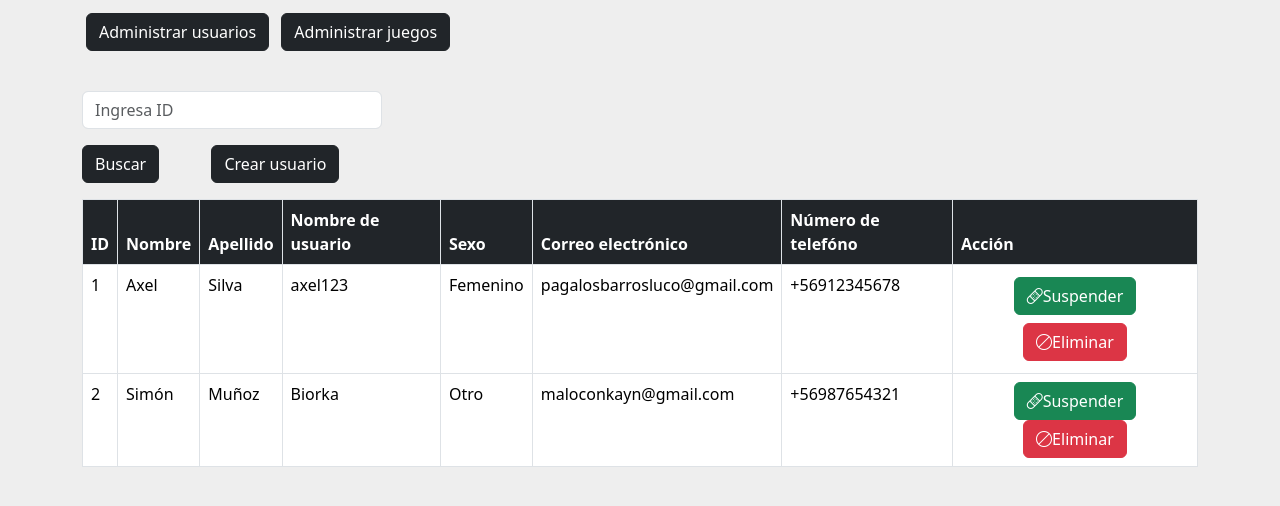
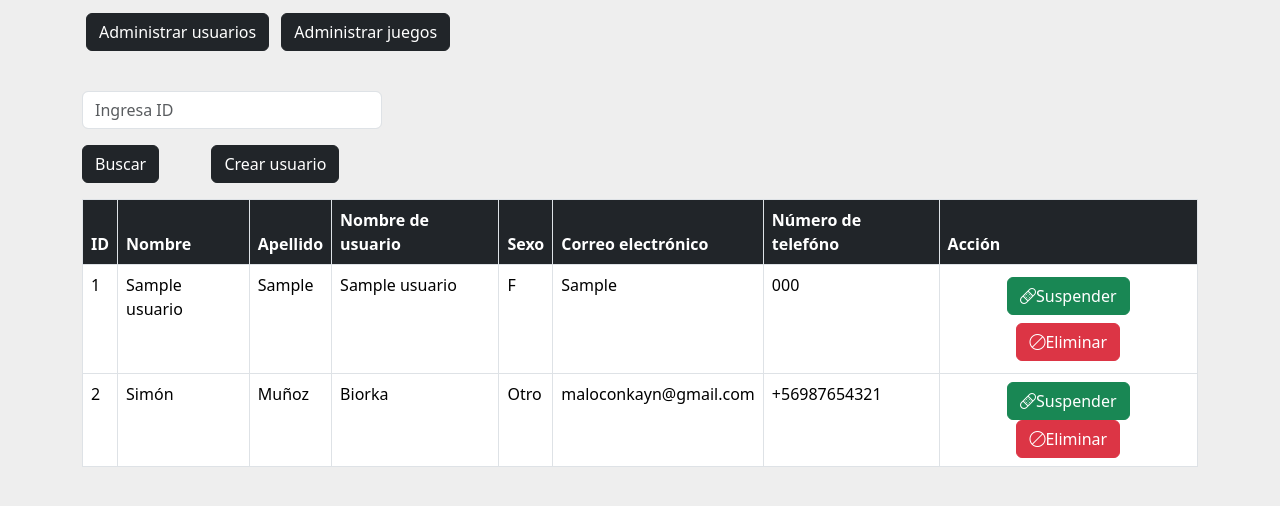
Before and after one commit to GwynbleiddOfR/Game-Web_Store, a Django app: page /administrador/ in a window 1280 px wide. Shown: the part 220-726 px from the top of the page. Run offline with Django 5.2, Linux system fonts and the light colour scheme; tables that the repository leaves empty hold one stand-in row (values such as "Sample post"); some libraries are stand-ins or nearby versions; some web fonts are replaced.

Commit message:
queryset agregado a administrador.html

```diff
--- a/gamewebstore/templates/gamewebstore/administrador.html
+++ b/gamewebstore/templates/gamewebstore/administrador.html
@@ -35,14 +35,15 @@
                     </tr>
                 </thead>
                 <tbody>
+                    {% for u in usuarios %}
                     <tr>
                         <td>1</td>
-                        <td>Axel</td>
-                        <td>Silva</td>
-                        <td>axel123</td>
-                        <td>Femenino</td>
-                        <td>pagalosbarrosluco@gmail.com</td>
-                        <td>+56912345678</td>
+                        <td>{{u.nombre}}</td>
+                        <td>{{u.apellido}}</td>
+                        <td>{{u.nomb_usuario}}</td>
+                        <td>{{u.sexo}}</td>
+                        <td>{{u.correo}}</td>
+                        <td>{{u.telefono}}</td>
                         <td class="text-center">
                             <a href="{% url 'suspendUser' %}">
                                 <button type="button" class="btn btn-success d-inline-block mx-1 my-1"><i class="bi bi-bandaid"></i>Suspender</button>
@@ -52,6 +53,7 @@
                             </a>
                         </td>
                     </tr>
+                    {% endfor %}
 
                     <tr>
                         <td>2</td>
--- a/gamewebstore/urls.py
+++ b/gamewebstore/urls.py
@@ -1,5 +1,7 @@
 from django.urls import include, path
 from .views import index, adminGames, administrador, carrito, deleteGame, deleteUser, descriptionGame, editarPerfil, forgetPassword, gatoRandom, login, msgVerificarEmail, register, suspendUser, userProfile, vistaCompras, vistaVender, vistaVentas
+from django.conf import settings
+from django.conf.urls.static import static
 
 urlpatterns = [
     path('', index, name='index'),
@@ -21,3 +23,6 @@ urlpatterns = [
     path('vistaVender', vistaVender, name='vistaVender'),
     path('vistaVentas', vistaVentas, name='vistaVentas'),
 ]
+
+if settings.DEBUG:
+    urlpatterns+=static(settings.MEDIA_URL, document_root=settings.MEDIA_ROOT)
--- a/gamewebstore/views.py
+++ b/gamewebstore/views.py
@@ -1,4 +1,6 @@
 from django.shortcuts import render
+from .models import Usuario
+from django.shortcuts import get_object_or_404
 
 # Create your views here.
 def index(request):
@@ -8,7 +10,12 @@ def adminGames(request):
     return render(request,'gamewebstore/adminGames.html')
 
 def administrador(request):
-    return render(request,'gamewebstore/administrador.html')
+    users=Usuario.objects.all()
+    datos={
+        "usuarios":users
+    }
+
+    return render(request,'gamewebstore/administrador.html', datos)
 
 def carrito(request):
     return render(request,'gamewebstore/carrito.html')
```
